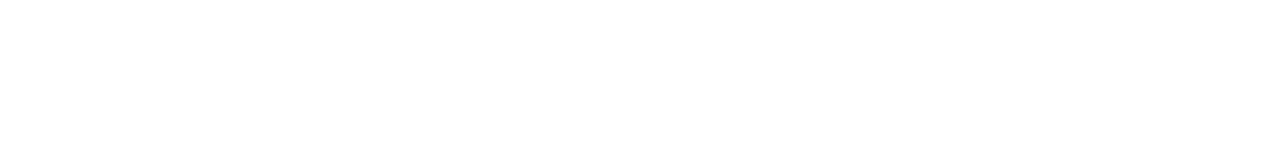
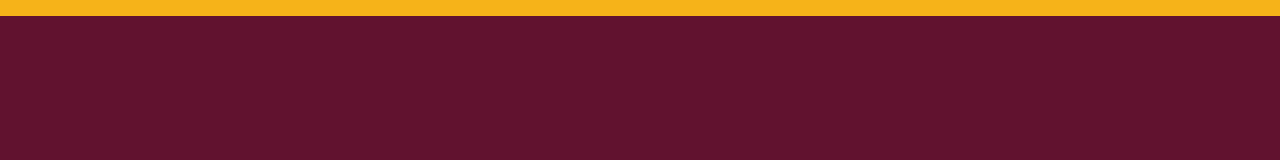
Before and after one commit to andreiurs2001/site_client, a plain HTML site: page index.html in a window 1280 px wide. Drawn offline with Linux system fonts and the light colour scheme.

Commit message:
new commit

```diff
--- a/css/styles.css
+++ b/css/styles.css
@@ -0,0 +1,12 @@
+body{
+    font-size: 16px;
+    color: #fff;
+    background-color: #61122f;
+    font-family: 'Oxygen', sans-serif;
+}
+
+#header-nav{
+    background-color: #f6b319;
+    border-radius: 0;
+    border: 0;
+}
--- a/index.html
+++ b/index.html
@@ -16,7 +16,12 @@
     <header>
         <nav id="header-nav" class="navbar navbar-default">
             <div class="container">
+                <div class="navbar-header">
+                    <a href="index.html" class="">
+                        <div id="logo-img" alt="Logo Image"></div>
+                    </a>
 
+                </div>
             </div>
         </nav>
     </header>
```
